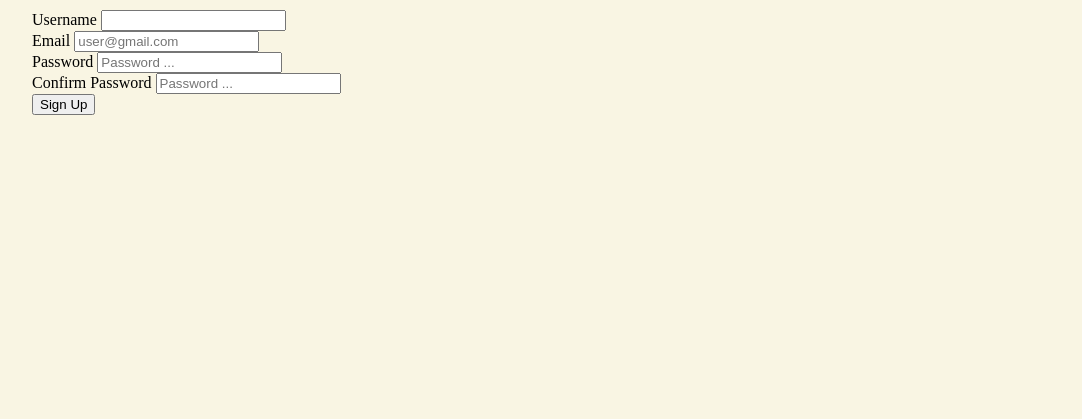
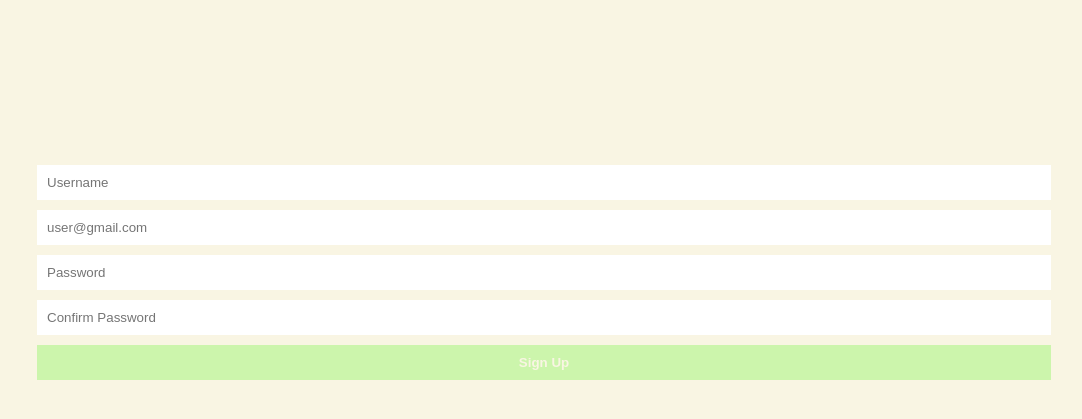
Before and after one commit to htshongany/libraryapp, a Django app: page /accounts/register in a window 1280 px wide. Shown: the part 32-451 px from the top of the page, without its empty margins (96-1178 px from the left). Run offline with Django 4.2, Linux system fonts and the light colour scheme.

Commit message:
set [css file:form styles]

```diff
--- a/accounts/templates/accounts/register.html
+++ b/accounts/templates/accounts/register.html
@@ -1,26 +1,21 @@
 {% extends 'base.html' %}
 
 {% block content %}
+<div class="form-content">
+    <form method="post">
+        {% csrf_token %}
+        <label for="username" hidden>Username</label>
+        <input type="text" name="username" id="username" placeholder="Username">
 
-<form method="post">
-    {% csrf_token %}
-    <div>
-      <label for="username">Username</label>
-      <input type="text" name="username" id="username">
-    </div>
-    <div>
-        <label for="email">Email</label>
+        <label for="email" hidden>Email</label>
         <input type="email" name="email" id="email" placeholder="user@gmail.com">
-    </div>
-    <div>
-        <label for="password1">Password</label>
-        <input type="password" name="password1" id="password1" placeholder="Password ...">
-    </div>
-    <div>
-        <label for="password2">Confirm Password</label>
-        <input type="password" name="password2" id="password2" placeholder="Password ...">
-    </div>
-    <input type="submit" value="Sign Up">
-</form>
 
+        <label for="password1" hidden>Password</label>
+        <input type="password" name="password1" id="password1" placeholder="Password">
+
+        <label for="password2" hidden>Confirm Password</label>
+        <input type="password" name="password2" id="password2" placeholder="Confirm Password">
+        <input class="btn" type="submit" value="Sign Up">
+    </form>
+</div>
 {% endblock %}
--- a/static/css/styles.css
+++ b/static/css/styles.css
@@ -204,3 +204,65 @@ hr{
 	width: 50%;
 	text-align: center;
 }
+
+/* messages */
+
+.messages {
+	list-style-type: none;
+	margin: 0;
+	padding: 0;
+}
+.messages li {
+	padding: 10px;
+	text-align: center;
+}
+
+.messages .success {
+	background-color: #dff0d8;
+	color: #3c763d;
+}
+
+.messages .info {
+	background-color: #d9edf7;
+	color: #31708f;
+}
+
+.messages .warning {
+	background-color: #fcf8e3;
+	color: #8a6d3b;
+}
+
+.messages .error {
+	background-color: #eabdba;
+	color: #f44336;
+}
+
+/* --------------------------------- */
+.form-content{
+	/* width: 50%; */
+	margin: 20vh auto;
+}
+.form-content form {
+	/* width: 50%; */
+	/* margin: 0 auto; */
+	display: flex;
+	flex-direction: column;
+	flex-wrap: wrap;
+	justify-content: space-around;
+}
+.form-content form input {
+	padding: 10px;
+	margin: 5px;
+	border:0;
+	outline: 0;
+}
+.form-content form input:hover{
+	border: 0;
+	outline: 0;
+	transition: 0.9s;
+}
+.form-content form .btn{
+	background-color: #ccf5ac;
+	color: #f9f5e3 ;
+	cursor: pointer;
+}
```
Also changed, not shown: accounts/templates/accounts/login.html (+7 -7 lines).
